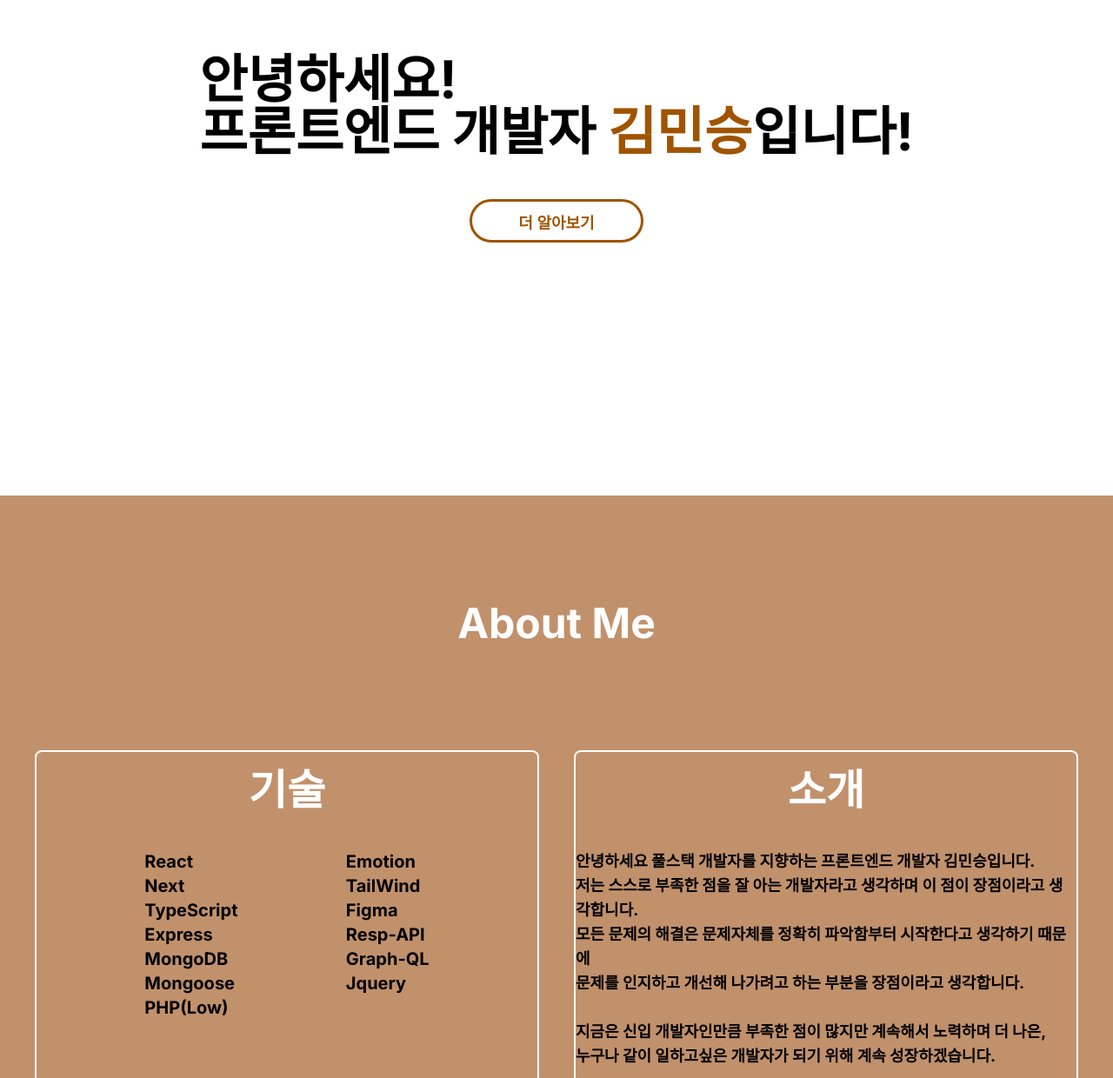
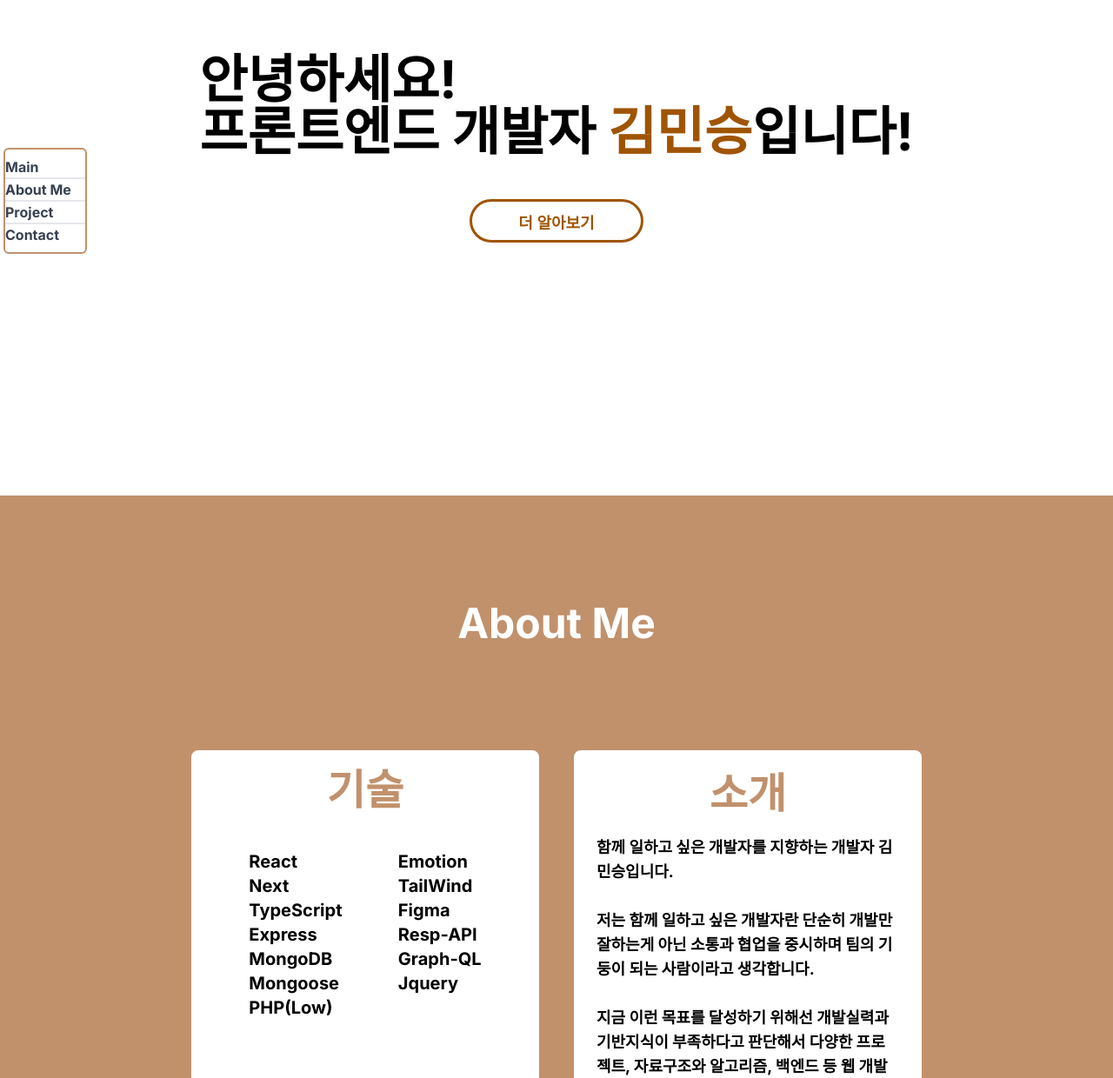
Before and after one commit to KMS9612/PersonalPage, a Next.js app: page / in a window 1280 px wide. Shown: the part 230-1470 px from the top of the page at 87% size. Built offline with nearby package versions, Linux system fonts and the light colour scheme.

Commit message:
사이드 바 완성

```diff
--- a/app/component/main_aboutme.tsx
+++ b/app/component/main_aboutme.tsx
@@ -13,12 +13,12 @@ export default function Main_AboutMe({
       <div className="text-5xl text-white" data-aos="fade-up">
         About Me
       </div>
-      <div className="w-full px-10 flex gap-10">
+      <div className="w-full px-10 flex justify-center gap-10">
         <div
-          className="w-1/2 h-96 border-2 border-white rounded-lg"
+          className="w-2/6 h-96 border-2 border-white rounded-lg bg-white"
           data-aos="fade-up"
         >
-          <div className="text-5xl text-white text-center p-5">기술</div>
+          <div className="text-5xl text-secBrown text-center p-5">기술</div>
           <div className="flex justify-evenly mt-6">
             <ul className="text-xl ">
               <li>React</li>
@@ -40,26 +40,22 @@ export default function Main_AboutMe({
           </div>
         </div>
         <div
-          className="w-1/2 h-96 border-2 border-white rounded-lg"
+          className="w-2/6 h-96 border-2 border-white rounded-lg p-6 bg-white"
           data-aos="fade-up"
         >
-          <div className="text-5xl text-white text-center p-5">소개</div>
-          <div className="flex justify-center items-center text-lg mt-6">
-            안녕하세요 풀스택 개발자를 지향하는 프론트엔드 개발자 김민승입니다.{" "}
-            <br />
-            저는 스스로 부족한 점을 잘 아는 개발자라고 생각하며 이 점이
-            장점이라고 생각합니다.
-            <br />
-            모든 문제의 해결은 문제자체를 정확히 파악함부터 시작한다고 생각하기
-            때문에
-            <br />
-            문제를 인지하고 개선해 나가려고 하는 부분을 장점이라고 생각합니다.
+          <div className="text-5xl text-secBrown text-center">소개</div>
+          <div className="flex text-lg mt-6">
+            함께 일하고 싶은 개발자를 지향하는 개발자 김민승입니다.
             <br />
             <br />
-            지금은 신입 개발자인만큼 부족한 점이 많지만 계속해서 노력하며 더
-            나은,
+            저는 함께 일하고 싶은 개발자란 단순히 개발만 잘하는게 아닌 소통과
+            협업을 중시하며 팀의 기둥이 되는 사람이라고 생각합니다.
             <br />
-            누구나 같이 일하고싶은 개발자가 되기 위해 계속 성장하겠습니다.
+            <br />
+            지금 이런 목표를 달성하기 위해선 개발실력과 기반지식이 부족하다고
+            판단해서 다양한 프로젝트, 자료구조와 알고리즘, 백엔드 등 웹 개발에
+            있어 필요한 점을 계속해서 공부중입니다.
+            <br />
           </div>
         </div>
       </div>
--- a/app/component/main_project.tsx
+++ b/app/component/main_project.tsx
@@ -1,6 +1,11 @@
+import { MutableRefObject } from "react";
 import Main_Card from "./main_card";
 
-export default function Main_Project() {
+export default function Main_Project({
+  targetProject,
+}: {
+  targetProject: MutableRefObject<null>;
+}) {
   const projectArr = [
     {
       name: "AON 회사 페이지",
@@ -12,7 +17,7 @@ export default function Main_Project() {
     {
       name: "Workout (진행중)",
       describe:
-        "TypeScript, Next.js, Express.js, TailwindCSS, MongoDB를 사용해서 제작중인 가계부 프로젝트입니다. 타입스크립트 활용과 백엔드와 프론트엔드 연동에 집중하며 제작했습니다.",
+        "React.js, Emotion, Express.js, MongoDB를 사용해서 제작중인 운동루틴 기록 서비스입니다. Rest-API의 활용과 백엔드 구현 및 프론트엔드 연동에 집중하며 제작했습니다.",
 
       src: "/workout.png",
       route: "https://workout-react.vercel.app/",
@@ -26,7 +31,10 @@ export default function Main_Project() {
     },
   ];
   return (
-    <div className="w-full h-screen flex flex-col justify-evenly items-center bg-lightBrown">
+    <div
+      ref={targetProject}
+      className="w-full h-screen flex flex-col justify-evenly items-center bg-lightBrown"
+    >
       <div className="text-5xl font-bold text-brown" data-aos="fade-up">
         Project
       </div>
--- a/app/component/sidebar.tsx
+++ b/app/component/sidebar.tsx
@@ -1 +1,38 @@
-export default function SideBar() {}
+import { MouseEvent } from "react";
+
+export default function SideBar({
+  onClickSideMenu,
+}: {
+  onClickSideMenu: (e: MouseEvent<HTMLLIElement>) => void;
+}) {
+  return (
+    <div className="fixed w-24 border-2 border-secBrown rounded-md top-1/2 left-1 py-2 bg-white">
+      <ul className="divide-y-2 font-bold text-gray-700">
+        <li
+          onClick={onClickSideMenu}
+          className="cursor-pointer transition ease-in-out duration-600 hover:translate-x-1"
+        >
+          Main
+        </li>
+        <li
+          onClick={onClickSideMenu}
+          className="cursor-pointer transition ease-in-out duration-600 hover:translate-x-1"
+        >
+          About Me
+        </li>
+        <li
+          onClick={onClickSideMenu}
+          className="cursor-pointer transition ease-in-out duration-600 hover:translate-x-1"
+        >
+          Project
+        </li>
+        <li
+          onClick={onClickSideMenu}
+          className="cursor-pointer transition ease-in-out duration-600 hover:translate-x-1"
+        >
+          Contact
+        </li>
+      </ul>
+    </div>
+  );
+}
--- a/app/layout.tsx
+++ b/app/layout.tsx
@@ -26,11 +26,7 @@ export default function RootLayout({
           rel="stylesheet"
         />
       </Head>
-      <body className={`${inter.className} relative`}>
-        {/* <SideBar /> */}
-
-        {children}
-      </body>
+      <body className={`${inter.className} relative`}>{children}</body>
     </html>
   );
 }
--- a/app/page.tsx
+++ b/app/page.tsx
@@ -1,9 +1,18 @@
 "use client";
 import Main_Header from "@/app/component/main_head";
-import { useEffect, useRef } from "react";
+import { MouseEvent, MutableRefObject, useEffect, useRef } from "react";
 import Main_AboutMe from "./component/main_aboutme";
 import Aos from "aos";
 import Main_Project from "./component/main_project";
+import SideBar from "./component/sidebar";
+
+interface IRefMap {
+  Main: MutableRefObject<null>;
+  "About Me": MutableRefObject<null>;
+  Project: MutableRefObject<null>;
+  Contact: MutableRefObject<null>;
+  [key: string]: MutableRefObject<null>;
+}
 
 export default function Home() {
   useEffect(() => {
@@ -15,22 +24,42 @@ export default function Home() {
       anchorPlacement: "top-bottom",
     });
   }, []);
-  const targetMain = useRef(null);
-  const targetAboutMe = useRef(null);
-  const onClickWheel = () => {
-    if (targetAboutMe.current) {
+
+  const refMap: IRefMap = {
+    Main: useRef(null),
+    "About Me": useRef(null),
+    Project: useRef(null),
+    Contact: useRef(null),
+  };
+
+  const onClickSideMenu = (e: MouseEvent<HTMLLIElement>) => {
+    const clicked = e.currentTarget.innerHTML;
+
+    const target = refMap[clicked];
+    target.current &&
       window.scrollTo({
-        top: targetAboutMe.current.offsetTop,
+        top: target.current.offsetTop,
         behavior: "smooth",
       });
-    }
+  };
+
+  const onClickWheel = () => {
+    refMap["About Me"].current &&
+      window.scrollTo({
+        top: refMap["About Me"].current.offsetTop,
+        behavior: "smooth",
+      });
   };
   return (
     <div className="w-100 h-100 flex flex-col justify-center items-center">
-      <Main_Header targetMain={targetMain} onClickWheel={onClickWheel} />
-      <Main_AboutMe targetAboutMe={targetAboutMe} />
-      <Main_Project />
-      <footer className="w-full h-48 bg-slate-700 flex justify-center items-center gap-24 text-white font-bold">
+      <SideBar onClickSideMenu={onClickSideMenu} />
+      <Main_Header targetMain={refMap.Main} onClickWheel={onClickWheel} />
+      <Main_AboutMe targetAboutMe={refMap["About Me"]} />
+      <Main_Project targetProject={refMap.Project} />
+      <footer
+        ref={refMap.Contact}
+        className="w-full h-48 bg-slate-700 flex justify-center items-center gap-24 text-white font-bold"
+      >
         <a
           href="https://github.com/KMS9612"
           className="cursor-pointer"
```
